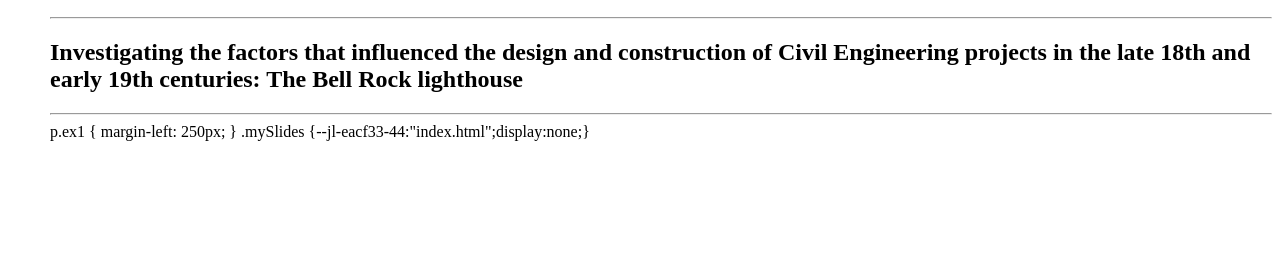
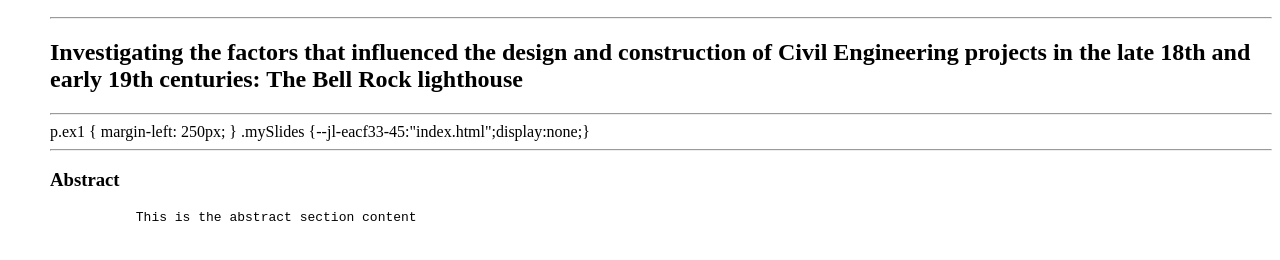
Before and after one commit to FEPSFY01556/FY01556, a plain HTML site: page index.html in a window 1280 px wide. Shown: the part 318-578 px from the top of the page. Drawn offline with Linux system fonts and the light colour scheme.

Commit message:
Update index.html

```diff
--- a/index.html
+++ b/index.html
@@ -32,11 +32,12 @@
       </style>
 
     <styles>
-  p.ex1 {
+
+    p.ex1 {
       margin-left: 250px;
-  }
+    }
     </styles>
-      </head>
+  </head>
 
 <meta name="viewport" content="width=device-width, initial-scale=1">
 <link  rel="stylesheet" href="https://www.w3schools.com/w3css/4/w3.css>
@@ -46,4 +47,12 @@
 
 <body style="background-color:#FFFFFF;margin-left:50px;">
 
+<hr>
+         <h3 id="Abstract">Abstract</h3>
+         <p class="p.ex1">
+         <pre>
+           This is the abstract section content
+         </pre>
+         </p>
+
 </html>
```
